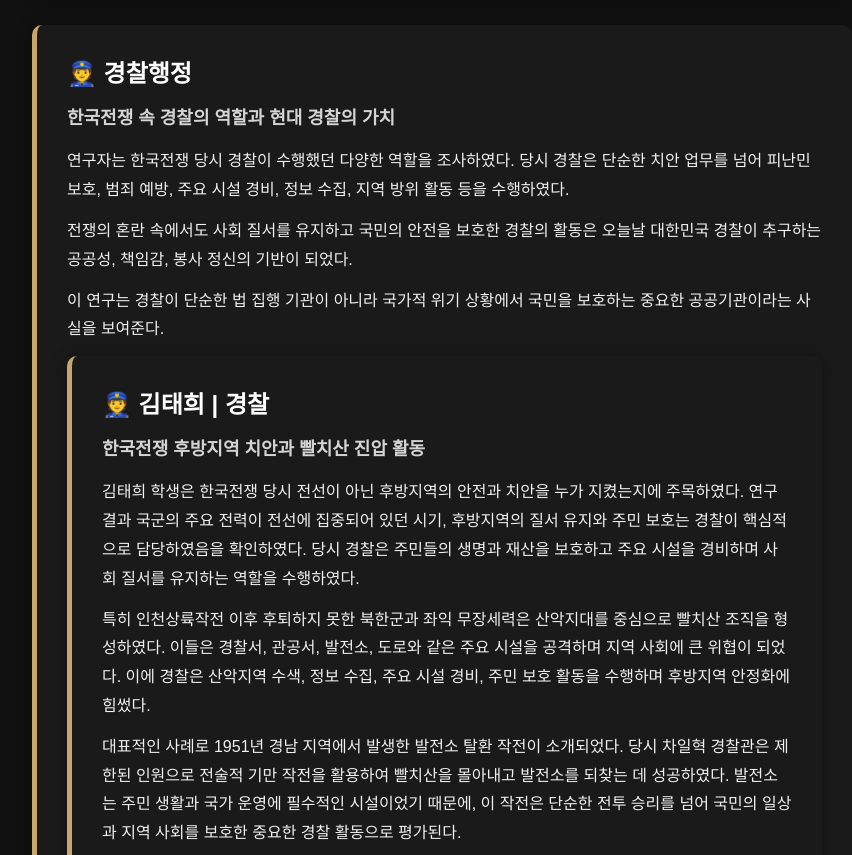
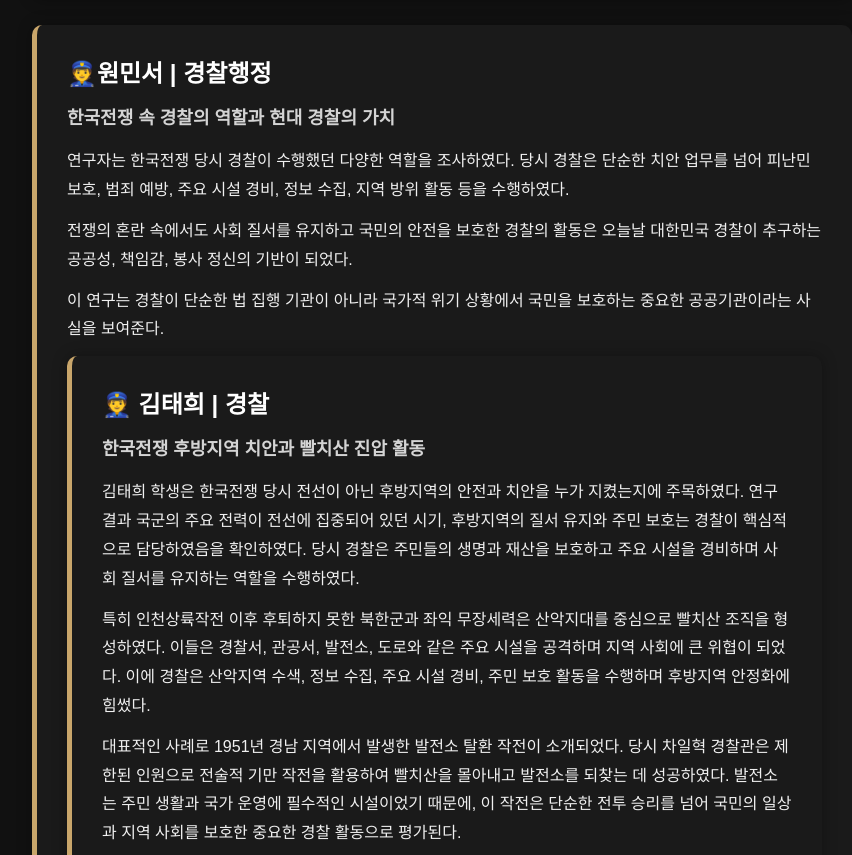
Before and after one commit to Quokka399/korean-war-memorial, a plain HTML site: page index.html in a window 1280 px wide. Shown: the part 4878-5733 px from the top of the page, without its empty margins (198-1050 px from the left). Drawn offline with Linux system fonts and the light colour scheme.

Commit message:
Update index.html

```diff
--- a/index.html
+++ b/index.html
@@ -329,7 +329,7 @@ color:#eeeeee;
 </div>
 
 <div class="research-card">
-<h3>👮 경찰행정</h3>
+<h3>👮원민서 | 경찰행정</h3>
 <h4>한국전쟁 속 경찰의 역할과 현대 경찰의 가치</h4>
 
 <p>
```
